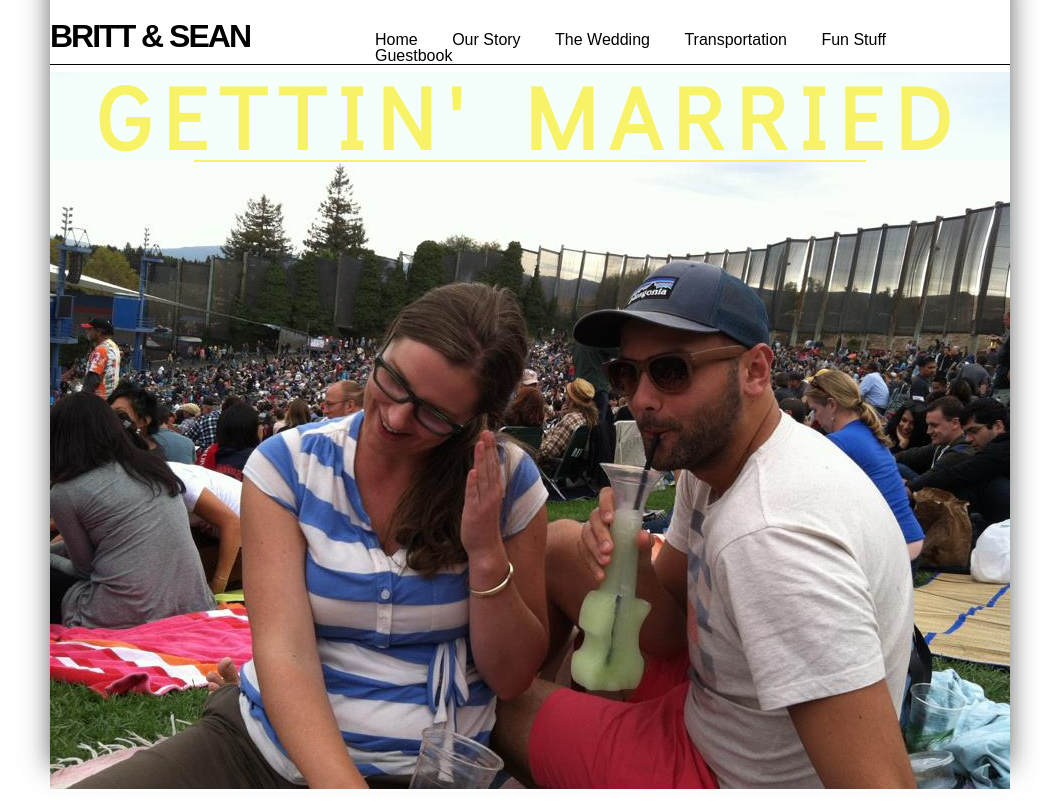
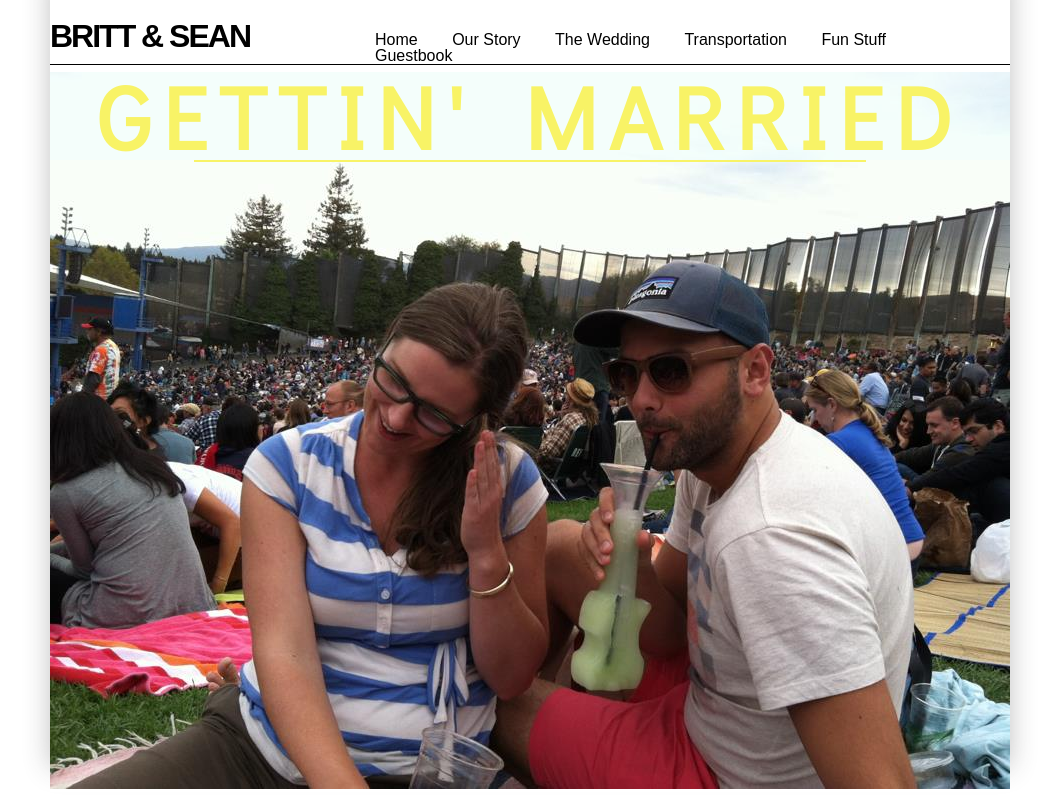
Before and after one commit to seanbelling/brittandsean, a PHP site: page / in a window 1280 px wide. Shown: the whole page, without its empty margins (110-1169 px from the left). Run offline with PHP 8.4, Linux system fonts and the light colour scheme; some libraries are stand-ins or nearby versions.

Commit message:
need to pee

```diff
--- a/static/css/site.css
+++ b/static/css/site.css
@@ -19,9 +19,9 @@ body {
   width: 960px;
   margin: 0px auto 20px;
   padding-top: 20px;
-  -webkit-box-shadow: 0px -25px 25px rgba(50, 50, 50, 0.75);
-  -moz-box-shadow:    0px -25px 25px rgba(50, 50, 50, 0.75);
-  box-shadow:         0px -25px 25px rgba(50, 50, 50, 0.75);
+  -webkit-box-shadow: 0px -25px 25px rgba(50, 50, 50, 0.3);
+  -moz-box-shadow:    0px -25px 25px rgba(50, 50, 50, 0.3);
+  box-shadow:         0px -25px 25px rgba(50, 50, 50, 0.3);
 }
 header {
   width: 100%;
```
